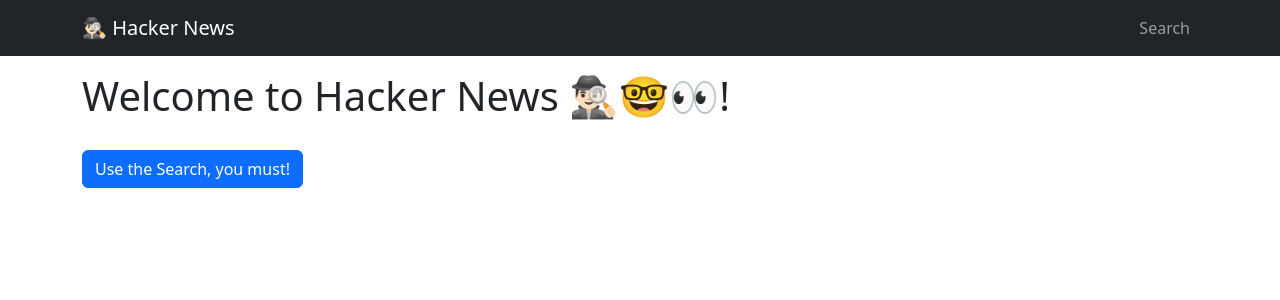
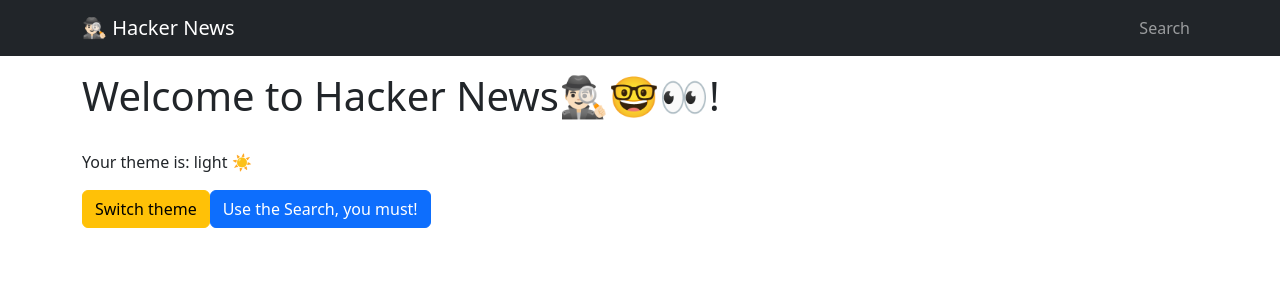
Before and after one commit to s1monbengtsson/javascript-2, a React (Vite) app in the folder 07-hackernews/: page / in a window 1280 px wide. Shown: the top 300 px of the page. Built offline with nearby package versions, Linux system fonts and the light colour scheme.

Commit message:
provide a function for switching theme

```diff
--- /dev/null
+++ b/07-hackernews/src/contexts/ThemeProvider.tsx
@@ -0,0 +1,32 @@
+import { createContext, useState } from 'react'
+
+// This creates the actual context and sets the context's initial/default value
+type ThemeContextType = {
+  isDarkMode: boolean
+  toggleTheme?: () => void
+}
+
+export const ThemeContext = createContext<ThemeContextType>({
+  isDarkMode: false
+})
+
+interface IProps {
+    children: React.ReactNode
+}
+
+// This allows us to wrap <App /> and provide theme to our children and grandchildren etc
+const ThemeProvider: React.FC<IProps> = ({ children }) => {
+    const [isDarkMode, setisDarkMode] = useState<boolean>(false)
+
+    const toggleTheme = () => {
+      setisDarkMode(!isDarkMode)
+    }
+
+  return (
+    <ThemeContext.Provider value={{ isDarkMode, toggleTheme }}>
+        {children}
+    </ThemeContext.Provider>
+  )
+}
+
+export default ThemeProvider
--- a/07-hackernews/src/main.tsx
+++ b/07-hackernews/src/main.tsx
@@ -2,11 +2,14 @@
 import ReactDOM from 'react-dom/client'
 import { BrowserRouter } from 'react-router-dom'
 import App from './App.tsx'
+import ThemeContextProvider from './contexts/ThemeProvider.tsx'
 
 ReactDOM.createRoot(document.getElementById('root') as HTMLElement).render(
 	<React.StrictMode>
 		<BrowserRouter>
-			<App />
+			<ThemeContextProvider>
+				<App />
+			</ThemeContextProvider>
 		</BrowserRouter>
 	</React.StrictMode>,
 )
--- a/07-hackernews/src/pages/HomePage.tsx
+++ b/07-hackernews/src/pages/HomePage.tsx
@@ -1,10 +1,24 @@
+import { useContext } from 'react'
 import Button from 'react-bootstrap/Button'
 import { Link } from 'react-router-dom'
+import { ThemeContext } from '../contexts/ThemeProvider'
 
 const HomePage = () => {
+	const { isDarkMode, toggleTheme } = useContext(ThemeContext)
+
+	const handleToggleTheme = () => {
+		if (toggleTheme) {
+			toggleTheme()
+		}
+	}
+
 	return (
 		<>
-			<h1>Welcome to Hacker News 🕵🏻‍♂️🤓👀!</h1>
+			<h1>Welcome to Hacker News🕵🏻‍♂️🤓👀!</h1>
+
+			<p>Your theme is: {isDarkMode ? 'dark 🌙' : 'light ☀️'}</p>
+
+			<Button variant='warning' onClick={handleToggleTheme}>Switch theme</Button>
 
 			<Link to="/search">
 				<Button variant="primary">Use the Search, you must!</Button>
```
